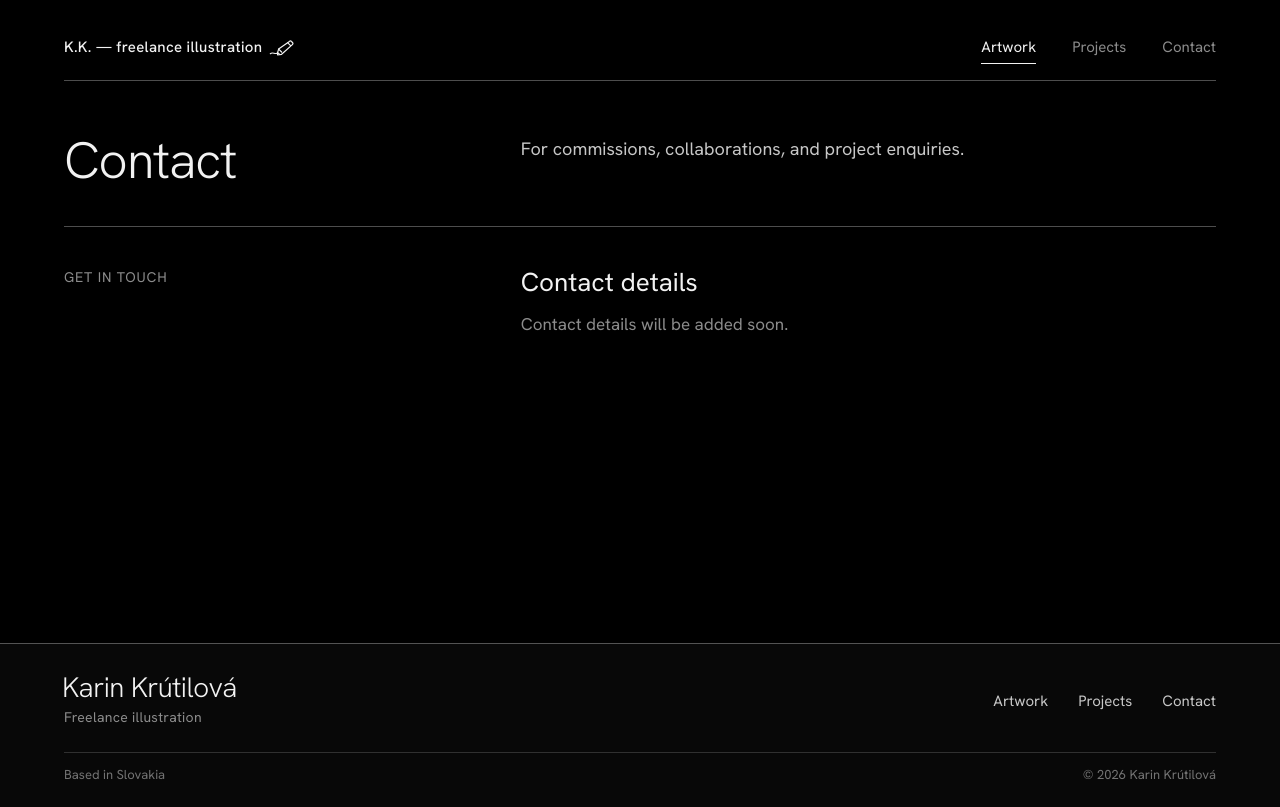
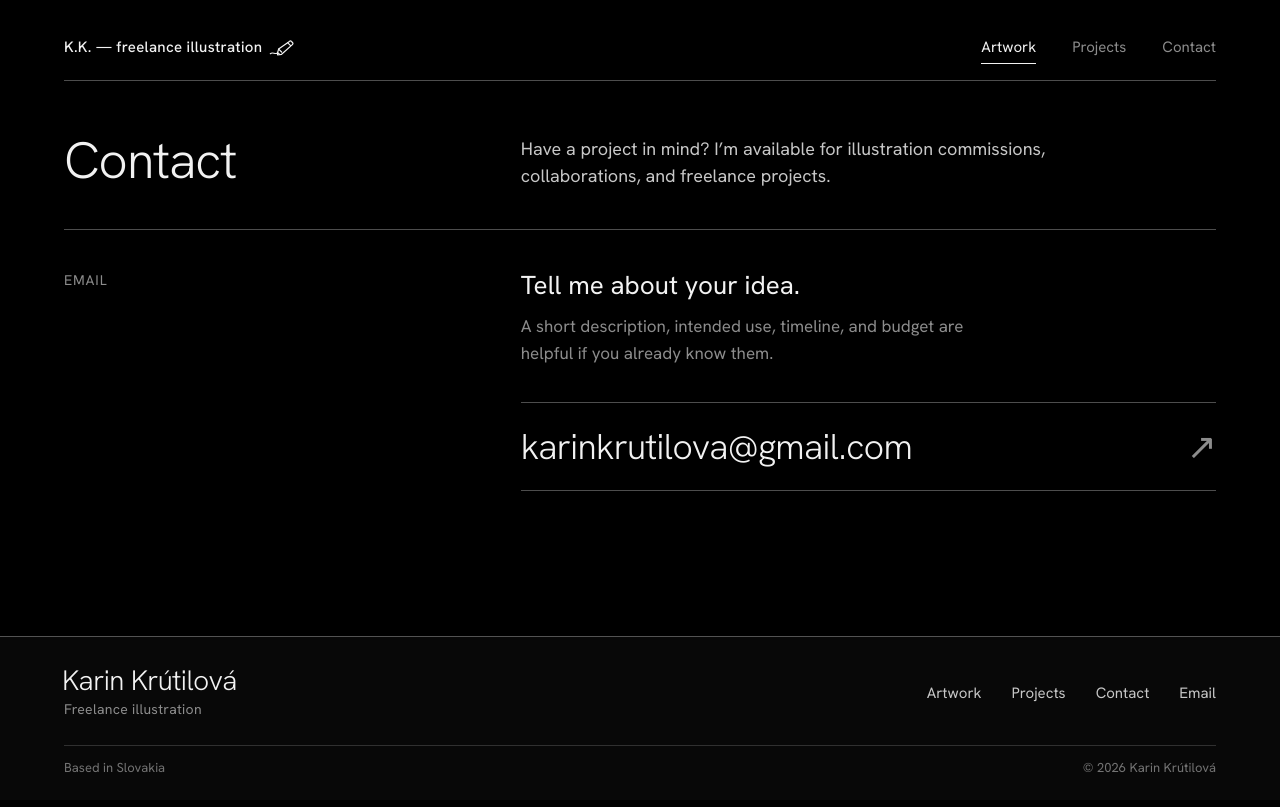
Before and after one commit to karinkrutilova/karinkrutilova.github.io, an Astro site: page /contact in a window 1280 px wide. Built offline with nearby package versions, Linux system fonts and the light colour scheme; Astro itself is replaced by a stand-in of ours.

Commit message:
Create email-only contact page

```diff
--- a/src/content/settings.json
+++ b/src/content/settings.json
@@ -3,7 +3,7 @@
   "heading": "Artwork",
   "intro": "Digital artist based in Slovakia. Illustrating for close to a decade now, with a background in arts and mass media and a current one in cognitive science. I specialize in tattoo design, logo design, t-shirt graphics, and character design.",
   "instagram": "",
-  "email": "",
+  "email": "karinkrutilova@gmail.com",
   "showYear": false,
   "showTitle": false,
   "showMedium": false,
--- a/src/pages/contact.astro
+++ b/src/pages/contact.astro
@@ -4,19 +4,21 @@ import settings from '../content/settings.json';
 ---
 
 <Base title="Contact" description="Contact Karin Krútilová for illustration work and collaborations.">
-  <section class="projects-page" aria-labelledby="contact-title">
-    <header class="projects-intro">
+  <section class="contact-page" aria-labelledby="contact-title">
+    <header class="contact-intro">
       <h1 id="contact-title">Contact</h1>
-      <p>For commissions, collaborations, and project enquiries.</p>
+      <p>Have a project in mind? I’m available for illustration commissions, collaborations, and freelance projects.</p>
     </header>
 
-    <section class="projects-empty" aria-labelledby="contact-details-title">
-      <p class="projects-empty-label">Get in touch</p>
-      <div class="projects-empty-copy">
-        <h2 id="contact-details-title">Contact details</h2>
-        {settings.email && <p><a href={`mailto:${settings.email}`}>{settings.email}</a></p>}
-        {settings.instagram && <p><a href={settings.instagram}>Instagram</a></p>}
-        {!settings.email && !settings.instagram && <p>Contact details will be added soon.</p>}
+    <section class="contact-section" aria-labelledby="contact-details-title">
+      <p class="contact-label">Email</p>
+      <div class="contact-copy">
+        <h2 id="contact-details-title">Tell me about your idea.</h2>
+        <p>A short description, intended use, timeline, and budget are helpful if you already know them.</p>
+        <a class="contact-email" href={`mailto:${settings.email}?subject=Project%20enquiry`}>
+          <span>{settings.email}</span>
+          <span class="contact-arrow" aria-hidden="true">↗</span>
+        </a>
       </div>
     </section>
   </section>
--- a/src/styles/global.css
+++ b/src/styles/global.css
@@ -64,6 +64,19 @@ nav a[aria-current] { color: #f2f2f2; padding-bottom: 4px; border-bottom: 1px so
 .projects-empty-copy h2 { margin: 0 0 12px; font-size: 26px; line-height: 1.2; font-weight: 400; }
 .projects-empty-copy p { margin: 0; max-width: 56ch; color: #8c8c8c; }
 
+.contact-page { padding-top: 48px; }
+.contact-intro { display: grid; grid-template-columns: minmax(320px, 380px) minmax(0, 1fr); column-gap: clamp(36px, 6vw, 80px); align-items: start; padding-bottom: 40px; border-bottom: 1px solid rgba(255, 255, 255, .3); }
+.contact-intro h1 { margin: 0; font-size: clamp(36px, 4vw, 52px); line-height: 1; font-weight: 300; letter-spacing: -.02em; }
+.contact-intro p { margin: 0; max-width: 62ch; color: #c7c7c7; font-size: 18px; line-height: 1.5; }
+.contact-section { display: grid; grid-template-columns: minmax(320px, 380px) minmax(0, 1fr); column-gap: clamp(36px, 6vw, 80px); padding-top: 40px; }
+.contact-label { margin: 0; color: #8c8c8c; font-size: 14px; letter-spacing: .06em; text-transform: uppercase; }
+.contact-copy h2 { margin: 0 0 12px; font-size: 26px; line-height: 1.2; font-weight: 400; }
+.contact-copy > p { margin: 0; max-width: 52ch; color: #8c8c8c; }
+.contact-email { display: flex; justify-content: space-between; align-items: center; gap: 24px; margin-top: 36px; padding: 22px 0; border-top: 1px solid rgba(255, 255, 255, .3); border-bottom: 1px solid rgba(255, 255, 255, .3); font-size: clamp(22px, 2.8vw, 36px); font-weight: 300; line-height: 1.2; letter-spacing: -.02em; overflow-wrap: anywhere; }
+.contact-email:hover { text-decoration: none; }
+.contact-arrow { flex: none; color: #8c8c8c; transition: transform 160ms ease, color 160ms ease; }
+.contact-email:hover .contact-arrow { transform: translate(3px, -3px); color: #f2f2f2; }
+
 .back-link { display: inline-block; font-size: 14px; color: #8c8c8c; margin-top: 8px; }
 .work-detail { display: grid; grid-template-columns: minmax(0, 800px) minmax(0, 1fr); column-gap: 80px; padding-top: 40px; align-items: start; }
 .work-info h1 { margin: 32px 0 6px; font-size: 56px; line-height: 1.05; font-weight: 300; letter-spacing: -.01em; }
@@ -93,7 +106,7 @@ dd { margin: 0; }
   .wrap { width: calc(100% - 48px); }
   .hero { grid-template-columns: minmax(280px, 340px) minmax(0, 1fr); column-gap: 32px; }
   .hero-identity h1 { font-size: clamp(36px, 4.5vw, 44px); }
-  .projects-intro, .projects-empty { grid-template-columns: minmax(280px, 340px) minmax(0, 1fr); column-gap: 32px; }
+  .projects-intro, .projects-empty, .contact-intro, .contact-section { grid-template-columns: minmax(280px, 340px) minmax(0, 1fr); column-gap: 32px; }
   .gallery { gap: 40px 24px; }
   .gallery > li { flex-basis: calc(50% - 12px); }
   .work-detail { grid-template-columns: 1fr; row-gap: 24px; }
@@ -115,6 +128,12 @@ dd { margin: 0; }
   .projects-intro { padding-bottom: 32px; }
   .projects-intro p { font-size: 16px; line-height: 1.45; }
   .projects-empty { min-height: 240px; padding-top: 32px; }
+  .contact-page { padding-top: 32px; }
+  .contact-intro, .contact-section { grid-template-columns: 1fr; row-gap: 20px; }
+  .contact-intro { padding-bottom: 32px; }
+  .contact-intro p { font-size: 16px; line-height: 1.45; }
+  .contact-section { padding-top: 32px; }
+  .contact-email { margin-top: 28px; padding: 18px 0; font-size: 20px; }
   .gallery { gap: 40px; }
   .gallery > li { flex-basis: 100% !important; width: 100% !important; }
   .work-info h1 { font-size: 40px; margin-top: 24px; }
```
